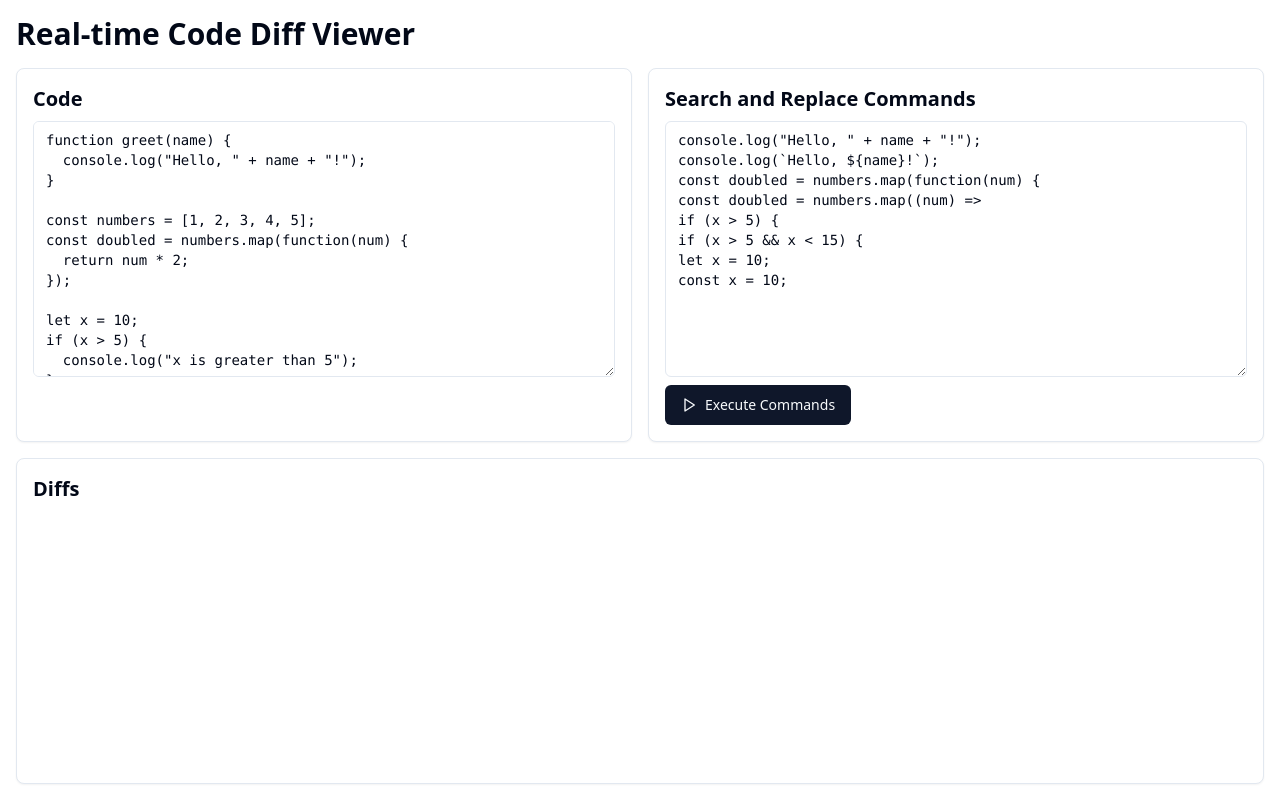
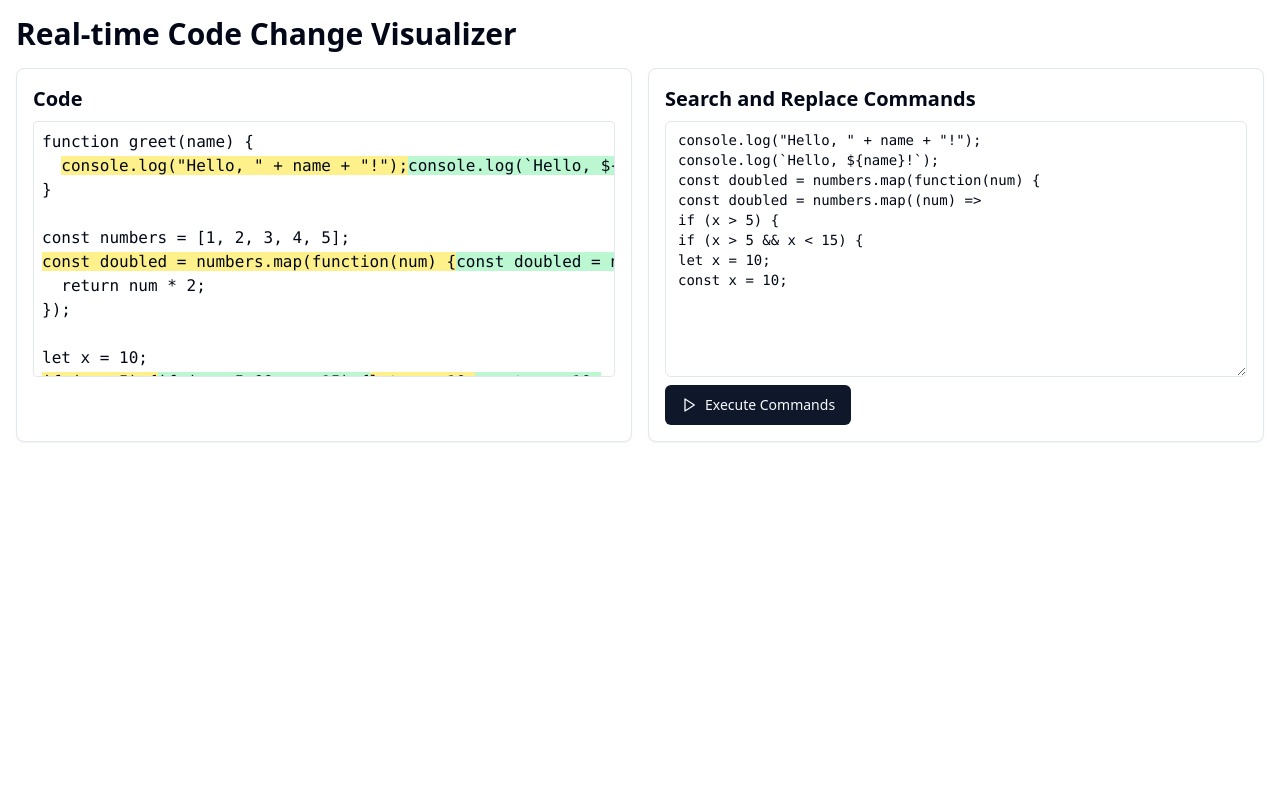
Before and after one commit to GPT-Engineer-App-Dev/diff-command-visualizer, a React (Vite) app: page / in a window 1280 px wide. Built offline with nearby package versions, Linux system fonts and the light colour scheme.

Commit message:
Display Edits in Code View
Updated the main code view to visualize search and replace blocks instead of showing a diff view. This change enhances the user experience by directly reflecting edits in the code editor.
[skip gpt_engineer]

```diff
--- a/src/pages/Index.jsx
+++ b/src/pages/Index.jsx
@@ -1,9 +1,8 @@
-import React, { useState } from 'react';
+import React, { useState, useEffect } from 'react';
 import { Card } from "@/components/ui/card";
 import { Button } from "@/components/ui/button";
 import { Textarea } from "@/components/ui/textarea";
-import { ScrollArea } from "@/components/ui/scroll-area";
-import { Diff, Search, Play } from "lucide-react";
+import { Play } from "lucide-react";
 
 const Index = () => {
   const [code, setCode] = useState(`function greet(name) {
@@ -29,47 +28,60 @@ if (x > 5 && x < 15) {
 let x = 10;
 const x = 10;`);
 
-  const [diffs, setDiffs] = useState([]);
+  const [highlightedCode, setHighlightedCode] = useState('');
 
-  const executeCommands = () => {
+  useEffect(() => {
+    highlightChanges();
+  }, [code, commands]);
+
+  const highlightChanges = () => {
     const commandLines = commands.split('\n');
     let currentCode = code;
-    const newDiffs = [];
+    let highlighted = '';
+    let lastIndex = 0;
 
     for (let i = 0; i < commandLines.length; i += 2) {
       const search = commandLines[i];
       const replace = commandLines[i + 1] || '';
 
       if (search && currentCode.includes(search)) {
-        const beforeIndex = currentCode.indexOf(search);
-        const afterIndex = beforeIndex + search.length;
-        const newCode = currentCode.replace(search, replace);
+        const index = currentCode.indexOf(search);
+        highlighted += currentCode.slice(lastIndex, index);
+        highlighted += `<span class="bg-yellow-200">${search}</span>`;
+        highlighted += `<span class="bg-green-200">${replace}</span>`;
+        lastIndex = index + search.length;
+      }
+    }
 
-        newDiffs.push({
-          before: currentCode.slice(beforeIndex, afterIndex),
-          after: replace,
-          lineNumber: currentCode.slice(0, beforeIndex).split('\n').length
-        });
+    highlighted += currentCode.slice(lastIndex);
+    setHighlightedCode(highlighted);
+  };
 
-        currentCode = newCode;
+  const executeCommands = () => {
+    const commandLines = commands.split('\n');
+    let currentCode = code;
+
+    for (let i = 0; i < commandLines.length; i += 2) {
+      const search = commandLines[i];
+      const replace = commandLines[i + 1] || '';
+
+      if (search && currentCode.includes(search)) {
+        currentCode = currentCode.replace(search, replace);
       }
     }
 
     setCode(currentCode);
-    setDiffs(newDiffs);
   };
 
   return (
     <div className="container mx-auto p-4">
-      <h1 className="text-3xl font-bold mb-4">Real-time Code Diff Viewer</h1>
+      <h1 className="text-3xl font-bold mb-4">Real-time Code Change Visualizer</h1>
       <div className="grid grid-cols-1 md:grid-cols-2 gap-4">
         <Card className="p-4">
           <h2 className="text-xl font-semibold mb-2">Code</h2>
-          <Textarea
-            value={code}
-            onChange={(e) => setCode(e.target.value)}
-            className="h-64 font-mono"
-            placeholder="Enter your code here"
+          <div
+            className="h-64 font-mono p-2 border rounded overflow-auto whitespace-pre"
+            dangerouslySetInnerHTML={{ __html: highlightedCode }}
           />
         </Card>
         <Card className="p-4">
@@ -85,24 +97,6 @@ const x = 10;`);
           </Button>
         </Card>
       </div>
-      <Card className="mt-4 p-4">
-        <h2 className="text-xl font-semibold mb-2">Diffs</h2>
-        <ScrollArea className="h-64">
-          {diffs.map((diff, index) => (
-            <div key={index} className="mb-4">
-              <p className="text-sm text-gray-500">Line {diff.lineNumber}</p>
-              <div className="flex items-center">
-                <Diff className="mr-2 h-4 w-4 text-orange-500" />
-                <pre className="bg-red-100 p-1 rounded">{diff.before}</pre>
-              </div>
-              <div className="flex items-center mt-1">
-                <Search className="mr-2 h-4 w-4 text-green-500" />
-                <pre className="bg-green-100 p-1 rounded">{diff.after}</pre>
-              </div>
-            </div>
-          ))}
-        </ScrollArea>
-      </Card>
     </div>
   );
 };
```
